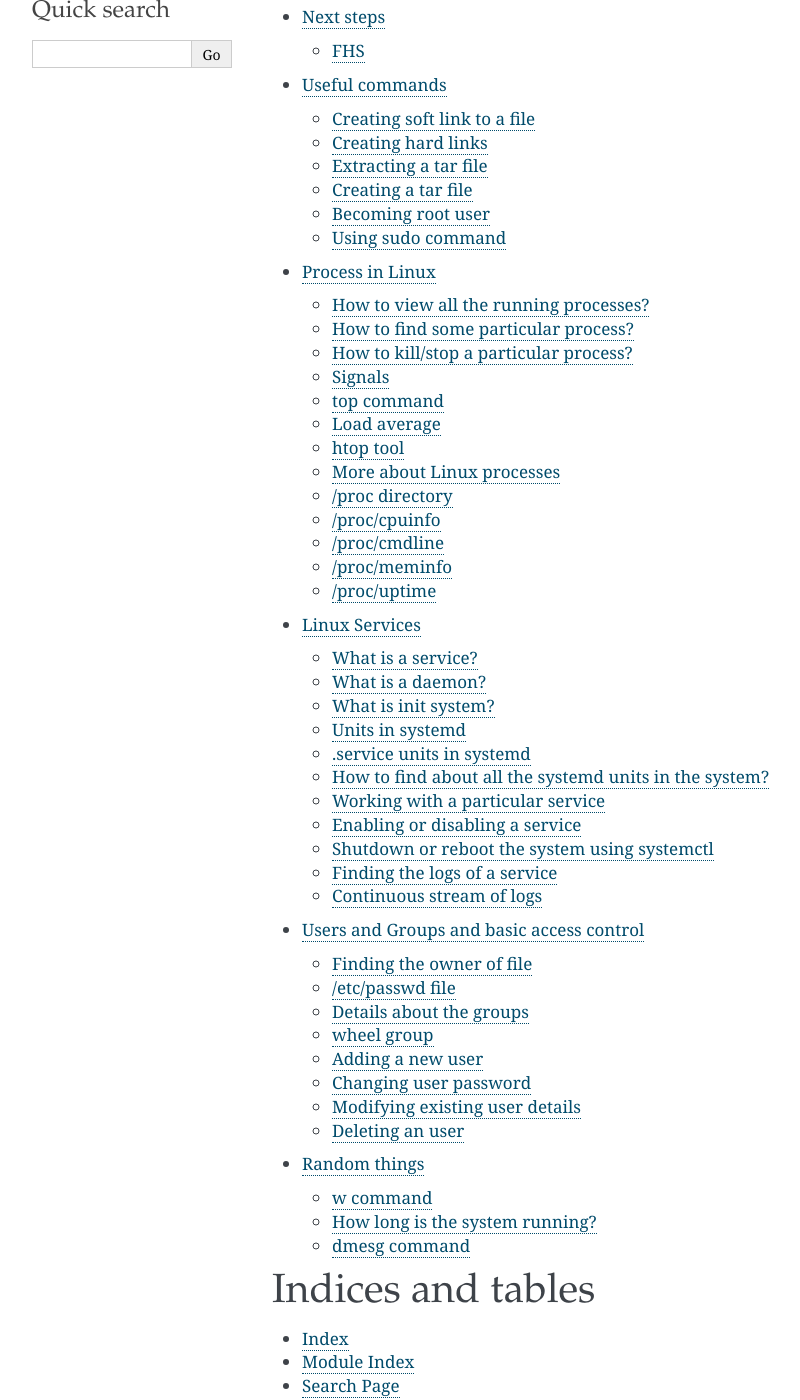
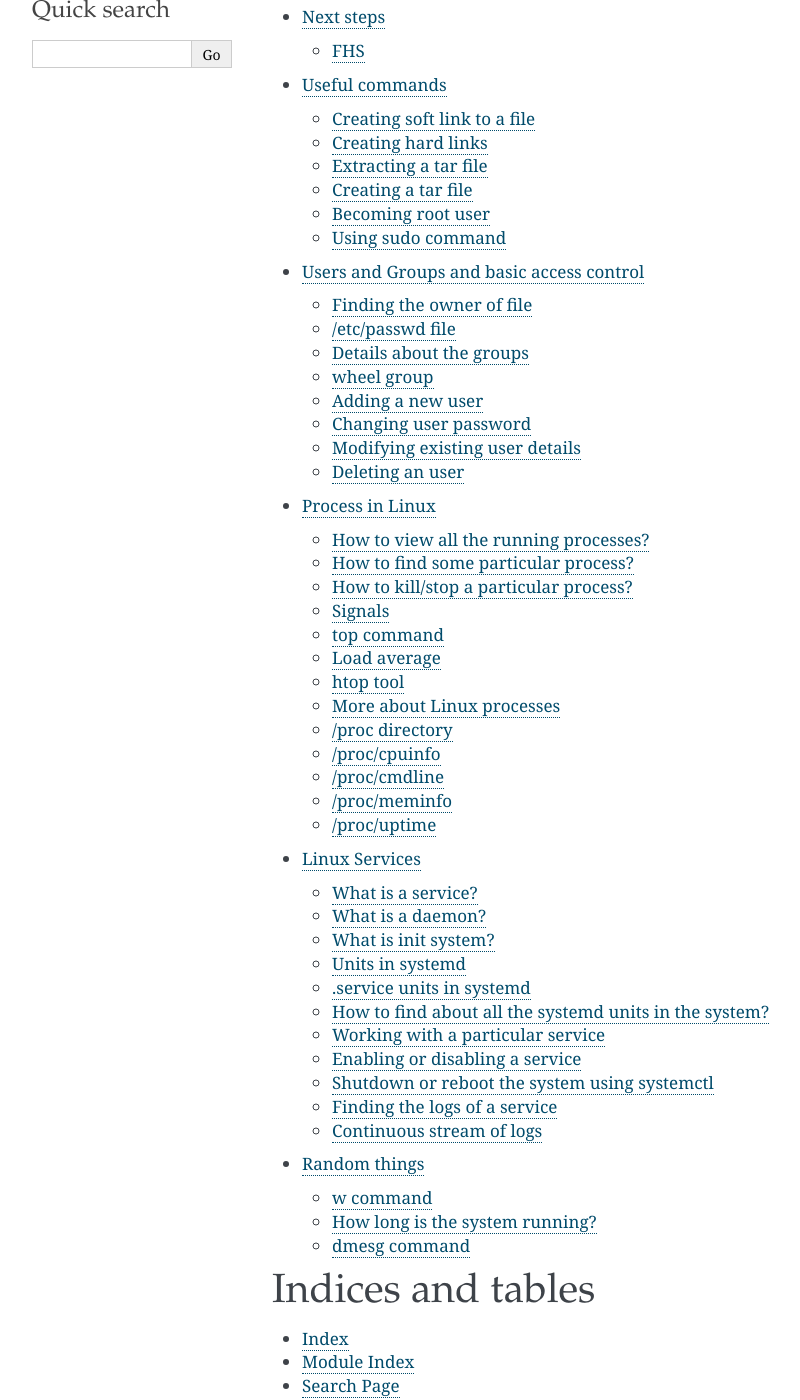
Before and after one commit to kushaldas/lym, a Sphinx documentation site: the page built from docs/index.rst, in a window 1280 px wide and 1400 px high, scrolled down 573 px. Shown: the whole window, without its empty margins (148-948 px from the left). Built offline with Sphinx 7.4.7, drawn with Linux system fonts in a browser that asks for light colours; a script that is not in the unit is left out.

```diff
--- a/docs/index.rst
+++ b/docs/index.rst
@@ -15,9 +15,9 @@ Welcome to Linux command line for you and me!
    startingcommands
    fhsandaccess
    useful
+   users
    processes
    services
-   users
    random
 
 Indices and tables
```
